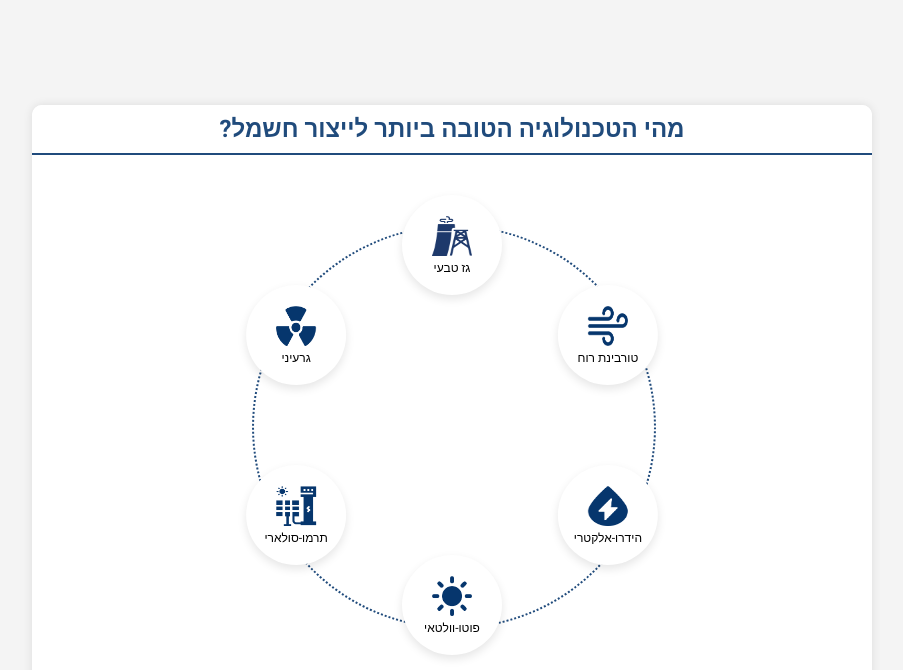
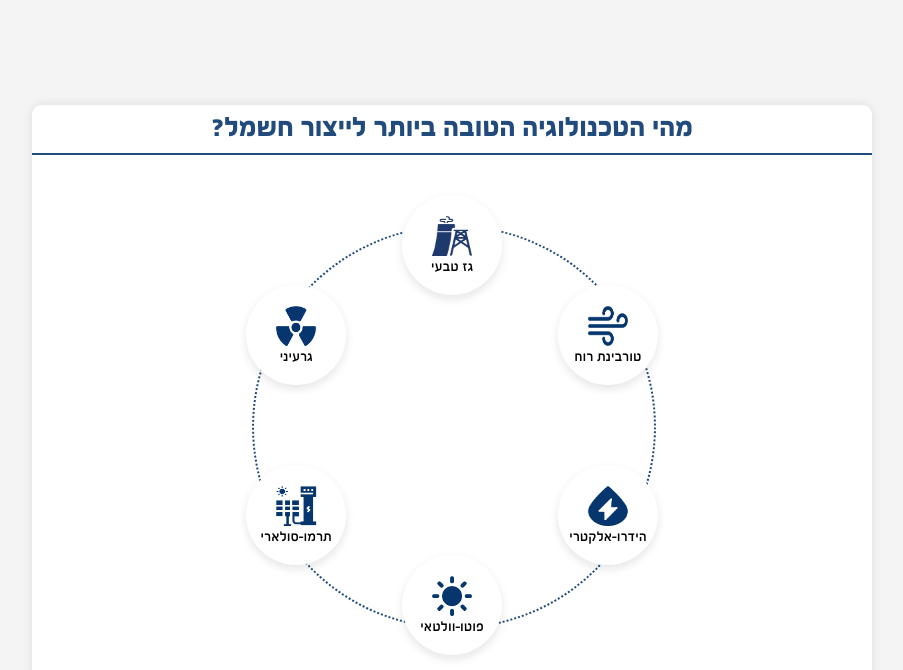
Before and after one commit to yairbh/energy-questionnaire-cursor-v0, a plain HTML site: page index.html in a window 1280 px wide. Shown: the whole page, without its empty margins (188-1091 px from the left). Drawn offline with Linux system fonts and the light colour scheme.

Commit message:
Update styles.css - changing fonts to FbAgol

```diff
--- a/styles.css
+++ b/styles.css
@@ -1,6 +1,36 @@
+/* Fonts */
+@font-face {
+  font-family: 'FbAgol';
+  src: url('../fonts/FbAgol-Regular.otf') format('opentype');
+  font-weight: normal;
+  font-style: normal;
+}
+
+@font-face {
+  font-family: 'FbAgol';
+  src: url('../fonts/FbAgol-Bold.otf') format('opentype');
+  font-weight: bold;
+  font-style: normal;
+}
+
+@font-face {
+  font-family: 'FbAgol';
+  src: url('../fonts/FbAgol-Light.otf') format('opentype');
+  font-weight: light;
+  font-style: normal;
+}
+
+@font-face {
+  font-family: 'FbAgol';
+  src: url('../fonts/FbAgol-Medium.otf') format('opentype');
+  font-weight: medium;
+  font-style: normal;
+}
+
+
 /* General Styles */
 body {
-    font-family: 'Roboto', Arial, sans-serif;
+    font-family: 'FbAgol', Arial, sans-serif;
     background-color: #f4f4f4;
     margin: 0;
     padding: 0;
```
